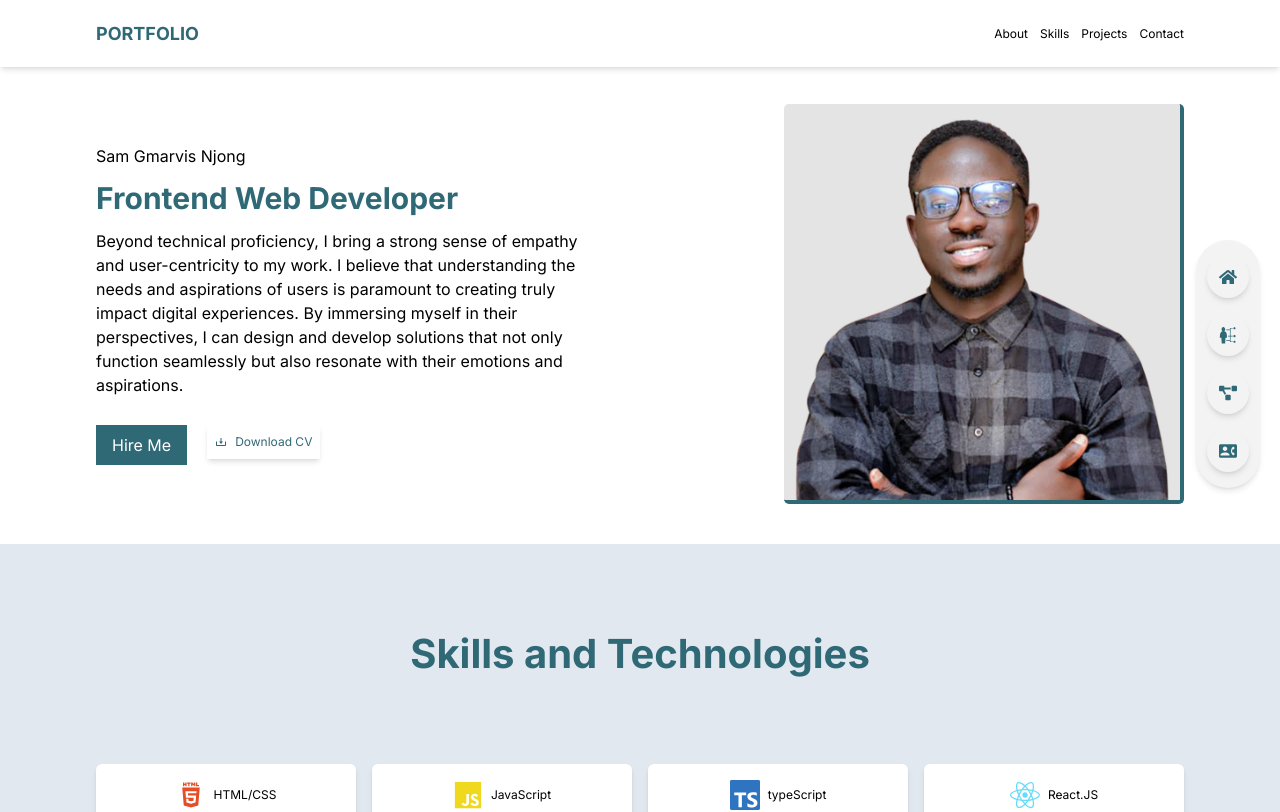
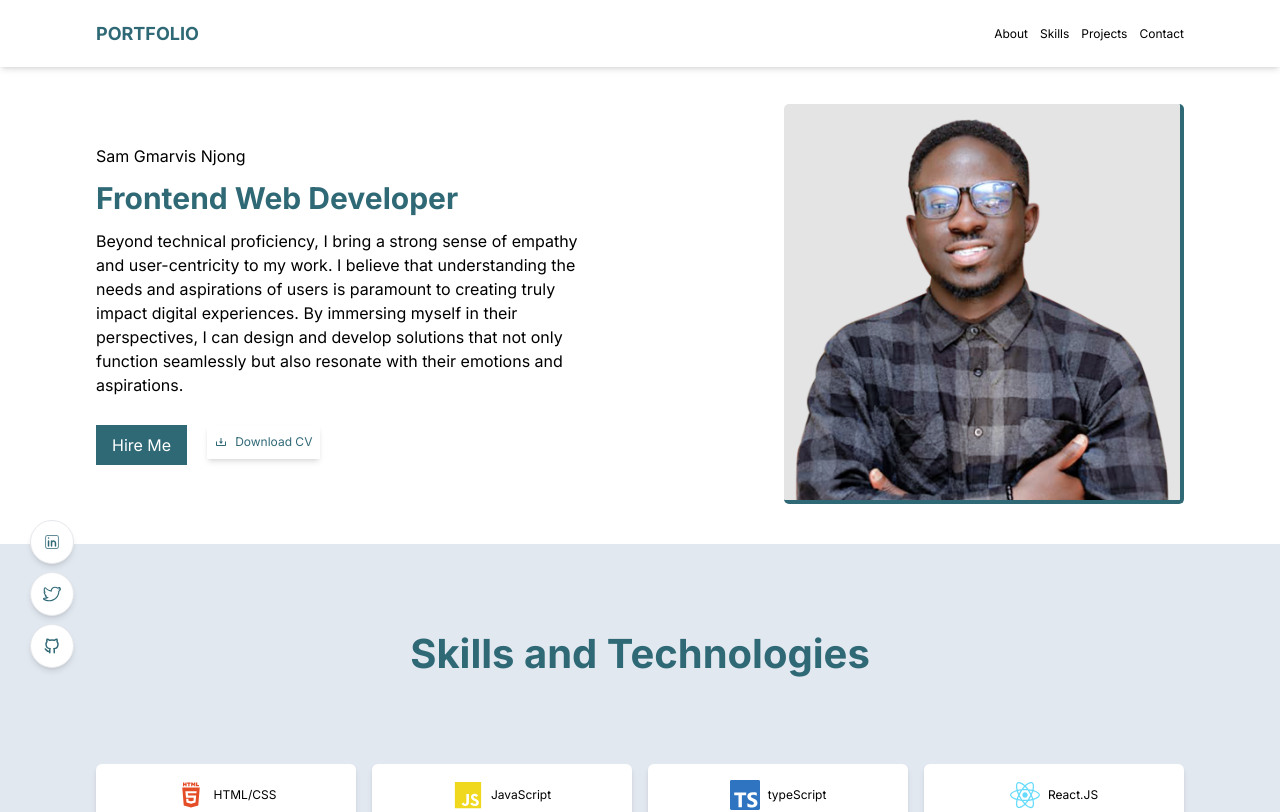
Before and after one commit to Gmarvis/gmarvis_portfolio, a Next.js app: page / in a window 1280 px wide. Shown: the top 812 px of the page. Built offline with nearby package versions, Linux system fonts and the light colour scheme.

Commit message:
added social links

```diff
--- a/src/app/page.tsx
+++ b/src/app/page.tsx
@@ -1,3 +1,4 @@
+// "use client";
 import NavBar from "@/components/NavBar";
 import Image from "next/image";
 import Link from "next/link";
@@ -15,10 +16,11 @@ import { GrMysql } from "react-icons/gr";
 import { SiMongodb } from "react-icons/si";
 import { SiFirebase } from "react-icons/si";
 import { RiSupabaseFill } from "react-icons/ri";
-import { BiDownload } from "react-icons/bi";
 import FloatingSideBar from "@/components/FloatingSideBar";
 import Projects from "@/components/Projects";
 import Contact from "@/components/Contact";
+import { motion } from "framer-motion";
+import HeroSection from "@/components/HeroSection";
 export default function Home() {
   const skills = [
     {
@@ -162,63 +164,7 @@ export default function Home() {
     <main className="min-h-screen scroll-smooth relative">
       <NavBar />
       <div className="pt-[64px] mobile:max-sm:pb-[70px]">
-        <div className="hero-section  w-full flex justify-center items-center gap-20  px-24 bigScreen:px-80 mobile:max-sm:px-5 py-10">
-          <div
-            id="about"
-            className="bio w-[50%] mobile:max-sm:w-full justify-center mobile:max-sm:items-center mobile:max-sm:text-center  flex flex-col gap-2"
-          >
-            <h1>Sam Gmarvis Njong</h1>
-            <h2 className="text-[30px] font-bold text-themecolor">
-              Frontend Web Developer
-            </h2>
-            <div className="border-r-4 border-r-themecolor border-b-4 hidden rounded-[5px] mobile:max-sm:block border-b-themecolor ">
-              <Image
-                src={"/profile_cicle.png"}
-                alt=""
-                width={400}
-                height={300}
-                className="rounded-[5px] hidden mobile:max-sm:block z-0"
-              />
-            </div>
-
-            <p>
-              Beyond technical proficiency, I bring a strong sense of empathy
-              and user-centricity to my work. I believe that understanding the
-              needs and aspirations of users is paramount to creating truly
-              impact digital experiences. By immersing myself in their
-              perspectives, I can design and develop solutions that not only
-              function seamlessly but also resonate with their emotions and
-              aspirations.
-            </p>
-            <div className="actionBtns flex gap-5 pt-5">
-              <Link
-                className="bg-themecolor px-4 py-2 text-white"
-                href={"#contact"}
-              >
-                Hire Me
-              </Link>
-              <Link
-                href={"/SamGmarvisCV.pdf"}
-                download={"Sam Gmarvis DevelopersCV.pdf"}
-                target="_blank"
-              >
-                <button className="text-[12px] flex justify-center items-center gap-2 shadow-md text-themecolor hover:bg-slate-400 hover:text-white duration-300 p-2">
-                  <BiDownload />
-                  Download CV
-                </button>
-              </Link>
-            </div>
-          </div>
-          <div className="image w-[50%] mobile:max-sm:hidden justify-end self-end flex  ">
-            <Image
-              src={"/profile_cicle.png"}
-              alt=""
-              width={400}
-              height={300}
-              className="rounded-[5px] border-r-4 border-r-themecolor border-b-4 border-b-themecolor"
-            />
-          </div>
-        </div>
+        <HeroSection />
         <div
           id="skills"
           className="skills px-24 bigScreen:px-80  py-20 mobile:max-sm:px-5 mb-5 bg-slate-200"
@@ -251,12 +197,10 @@ export default function Home() {
           </div>
         </div>
       </div>
-      <div className="fixed top-[30vh] right-5 mobile:max-sm:hidden">
+      <div className="fixed top-[63vh] left-5 mobile:max-sm:left-1 mobile:max-sm:top-[70vh]">
         <FloatingSideBar />
       </div>
-      <div className="fixed bottom-0 hidden mobile:max-sm:block">
-        <FloatingSideBar />
-      </div>
+
       <div
         id="contact"
         className="contact px-24 py-20 mobile:max-sm:px-5 w-full bg-slate-200"
--- a/src/components/FloatingSideBar.tsx
+++ b/src/components/FloatingSideBar.tsx
@@ -1,48 +1,41 @@
 import React from "react";
-import { FaHome } from "react-icons/fa";
-import { GiSkills } from "react-icons/gi";
-import { FaProjectDiagram } from "react-icons/fa";
+import { CiLinkedin } from "react-icons/ci";
+import { SlSocialTwitter } from "react-icons/sl";
+import { TbBrandGithub } from "react-icons/tb";
 import { MdContactPhone } from "react-icons/md";
 import Link from "next/link";
 
 const LinkItems = [
   {
-    name: "About",
-    path: "#about",
-    icon: <FaHome />,
+    name: "linkedin",
+    path: "https://www.linkedin.com/in/samgmarvis/",
+    icon: <CiLinkedin />,
   },
   {
-    name: "Skills",
-    path: "#skills",
-    icon: <GiSkills />,
+    name: "twitter",
+    path: "https://twitter.com/sam_gmarvis",
+    icon: <SlSocialTwitter />,
   },
   {
-    name: "Projects",
-    path: "#projects",
-    icon: <FaProjectDiagram />,
-  },
-  {
-    name: "Contact",
-    path: "#contact",
-    icon: <MdContactPhone />,
+    name: "Gidhub",
+    path: "https://github.com/gmarvis",
+    icon: <TbBrandGithub />,
   },
 ];
 
 export default function FloatingSideBar() {
   return (
-    <div className="flex flex-col bg-[#f3f3f3]   p-4 shadow-md w-[4rem] mobile:max-sm:w-[100vw] mobile:max-sm:justify-between mobile:max-sm:flex-row  gap-4 mobile:max-sm:rounded-none mobile:max-sm:p-2 rounded-full justify-center items-center">
+    <div className="flex flex-col  p-4  w-[4rem]   gap-2 rounded-full justify-center items-center">
       {LinkItems.map((link, i) => (
         <Link
           href={link.path}
+          target="_blank"
           key={i}
-          className="flex flex-col justify-center items-center"
+          className="flex flex-col justify-center items-center "
         >
-          <div className="icon shadow-md p-3 rounded-full text-themecolor text-[18px]">
+          <div className="icon shadow-md p-3 rounded-full bg-white text-themecolor text-[18px] border">
             {link.icon}
           </div>
-          <span className="hidden mobile:max-sm:block text-xs">
-            {link.name}
-          </span>
         </Link>
       ))}
     </div>
--- /dev/null
+++ b/src/components/HeroSection.tsx
@@ -0,0 +1,75 @@
+"use client";
+import { motion } from "framer-motion";
+import Link from "next/link";
+import Image from "next/image";
+import React from "react";
+
+import { BiDownload } from "react-icons/bi";
+
+const HeroSection = () => {
+  return (
+    <div className="hero-section  w-full flex justify-center items-center gap-20  px-24 bigScreen:px-80 mobile:max-sm:px-5 py-10">
+      <div
+        id="about"
+        className="bio w-[50%] mobile:max-sm:w-full justify-center mobile:max-sm:items-center mobile:max-sm:text-center  flex flex-col gap-2"
+      >
+        <h1>Sam Gmarvis Njong</h1>
+        <h2 className="text-[30px] font-bold text-themecolor">
+          Frontend Web Developer
+        </h2>
+        <motion.div
+          initial={{ opacity: 0, translateY: -20 }}
+          animate={{ opacity: 1, translateY: 0 }}
+          transition={{ duration: 0.3 }}
+          className="border-r-4 border-r-themecolor border-b-4 hidden rounded-full mobile:max-sm:block border-b-themecolor "
+        >
+          <Image
+            src={"/profile_cicle.png"}
+            alt=""
+            width={400}
+            height={300}
+            className="rounded-full hidden mobile:max-sm:block z-0"
+          />
+        </motion.div>
+
+        <p className="mobile:max-sm:pt-3">
+          Beyond technical proficiency, I bring a strong sense of empathy and
+          user-centricity to my work. I believe that understanding the needs and
+          aspirations of users is paramount to creating truly impact digital
+          experiences. By immersing myself in their perspectives, I can design
+          and develop solutions that not only function seamlessly but also
+          resonate with their emotions and aspirations.
+        </p>
+        <div className="actionBtns flex gap-5 pt-5">
+          <Link
+            className="bg-themecolor px-4 py-2 text-white"
+            href={"#contact"}
+          >
+            Hire Me
+          </Link>
+          <Link
+            href={"/SamGmarvisCV.pdf"}
+            download={"Sam Gmarvis DevelopersCV.pdf"}
+            target="_blank"
+          >
+            <button className="text-[12px] flex justify-center items-center gap-2 shadow-md text-themecolor hover:bg-slate-400 hover:text-white duration-300 p-2">
+              <BiDownload />
+              Download CV
+            </button>
+          </Link>
+        </div>
+      </div>
+      <div className="image w-[50%] mobile:max-sm:hidden justify-end self-end flex  ">
+        <Image
+          src={"/profile_cicle.png"}
+          alt=""
+          width={400}
+          height={300}
+          className="rounded-[5px] border-r-4 border-r-themecolor border-b-4 border-b-themecolor"
+        />
+      </div>
+    </div>
+  );
+};
+
+export default HeroSection;
--- a/src/components/Projects.tsx
+++ b/src/components/Projects.tsx
@@ -1,7 +1,9 @@
+"use client";
 import React from "react";
 import Image from "next/image";
 import { projectData } from "../../data";
 import Link from "next/link";
+import { UseInViewOptions } from "framer-motion";
 
 function Projects() {
   return (
```
